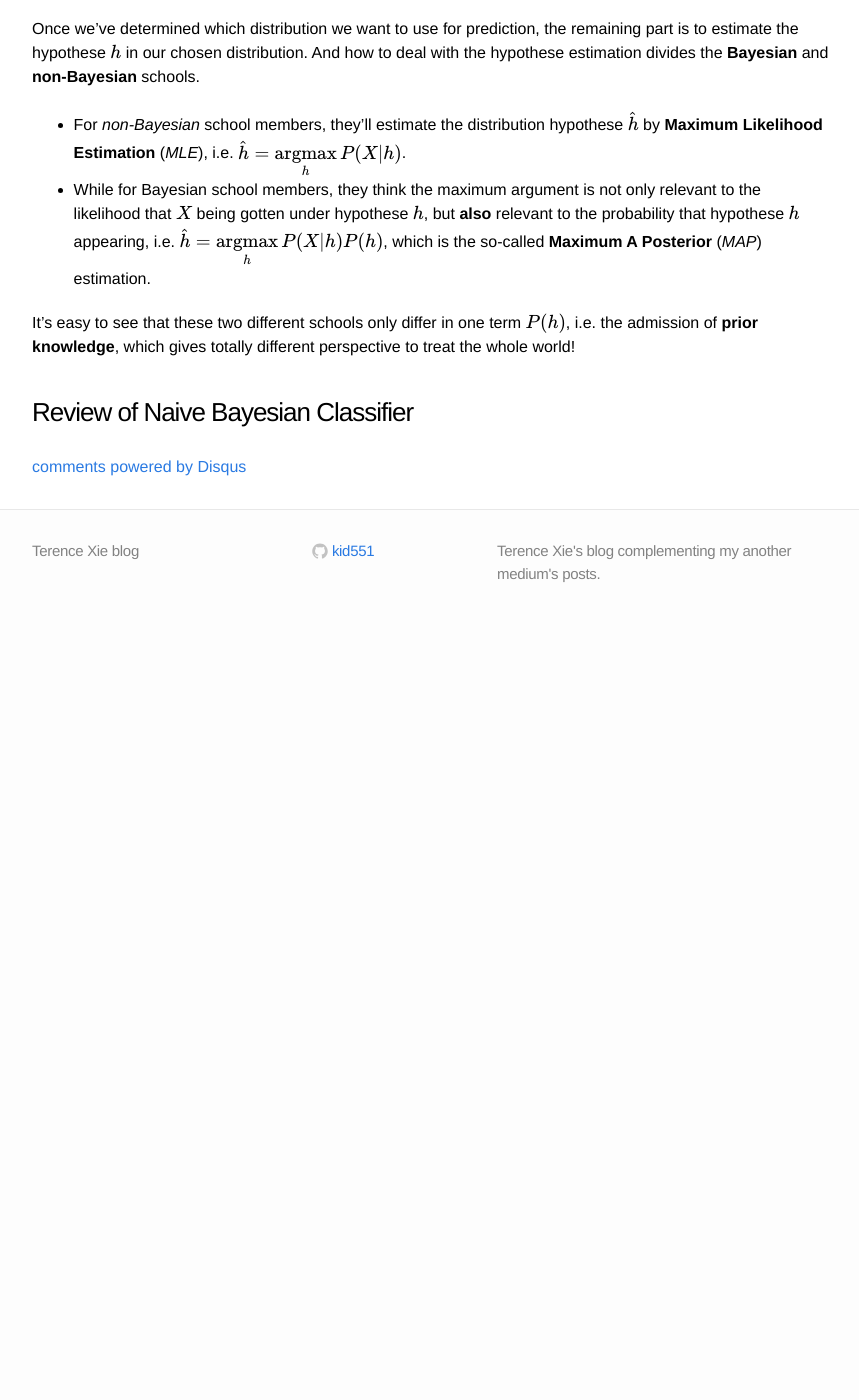
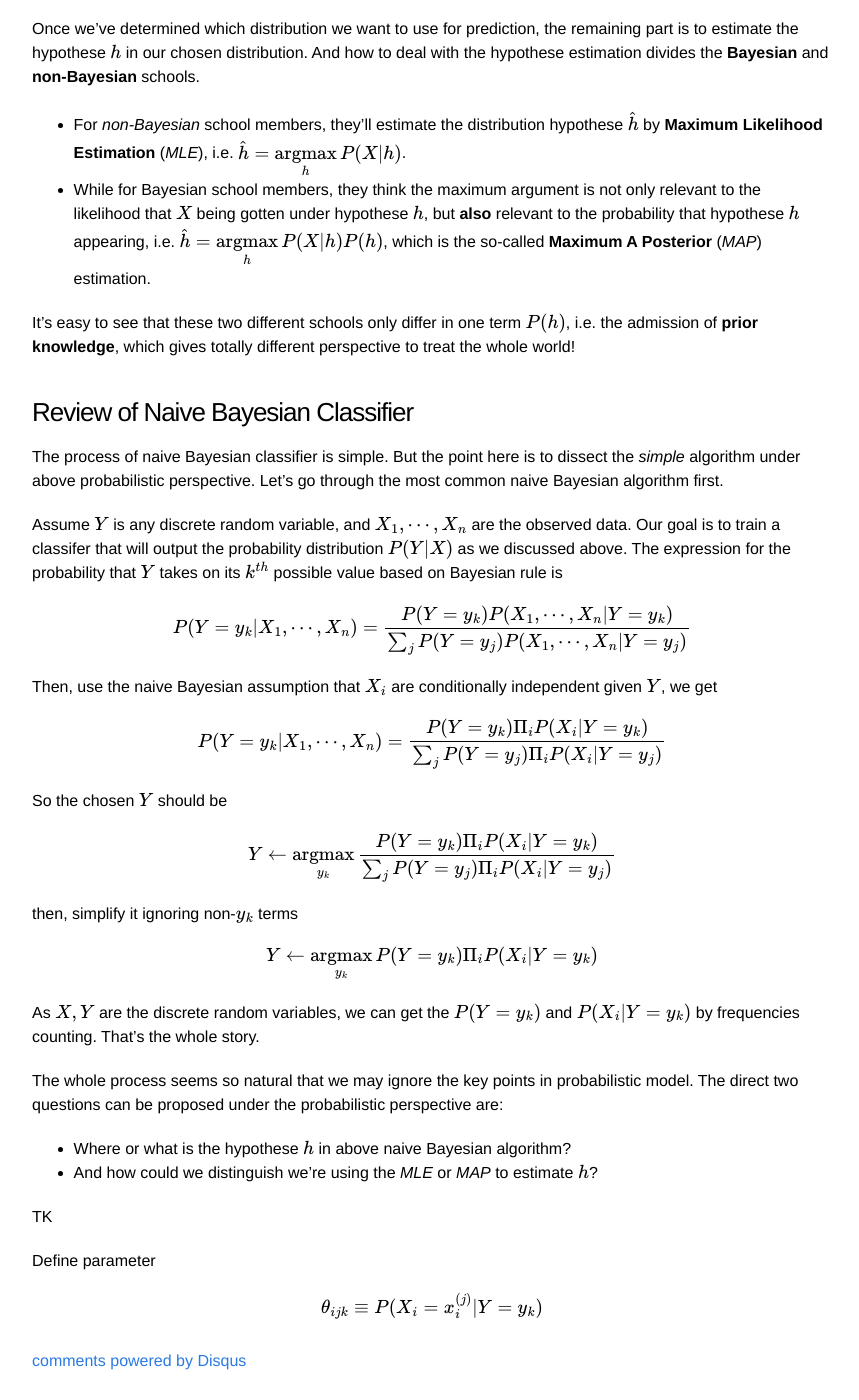
Before and after one commit to kid551/kid551.github.io, a Jekyll site: the page built from _posts/2016-10-25-bayesian-scenario.md, in a window 1280 px wide and 1400 px high, scrolled down 1285 px. Shown: the whole window, without its empty margins (208-1067 px from the left). Built offline with Jekyll 4.4.1, drawn with Linux system fonts in a browser that asks for light colours; formulas are drawn with MathJax 3; comment, search, counter and statistics services are not loaded; before the commit the page ends 1915 px from its top, so only the background shows below that.

Commit message:
Add contents for post Bayesian.

```diff
--- a/_posts/2016-10-25-bayesian-scenario.md
+++ b/_posts/2016-10-25-bayesian-scenario.md
@@ -44,3 +44,34 @@ It's easy to see that these two different schools only differ in one term $$P(h)
 
 
 ### Review of Naive Bayesian Classifier
+
+The process of naive Bayesian classifier is simple. But the point here is to dissect the *simple* algorithm under above probabilistic perspective. Let's go through the most common naive Bayesian algorithm first.
+
+Assume $$Y$$ is any discrete random variable, and $$X_1, \cdots, X_n$$ are the observed data. Our goal is to train a classifer that will output the probability distribution $$P(Y \vert X)$$ as we discussed above. The expression for the probability that $$Y$$ takes on its $$k^{th}$$ possible value based on Bayesian rule is
+
+$$P(Y=y_k \vert X_1, \cdots, X_n) = \frac{P(Y=y_k)P(X_1, \cdots, X_n \vert Y=y_k)}{\sum_j P(Y=y_j)P(X_1, \cdots, X_n \vert Y=y_j)}$$
+
+Then, use the naive Bayesian assumption that $$X_i$$ are conditionally independent given $$Y$$, we get
+
+$$P(Y=y_k \vert X_1, \cdots, X_n) = \frac{P(Y=y_k)\Pi_i P(X_i \vert Y=y_k)}{\sum_j P(Y=y_j)\Pi_i P(X_i \vert Y = y_j)}$$
+
+So the chosen $$Y$$ should be
+
+$$Y \leftarrow \underset{y_k}{\operatorname{argmax}}\frac{P(Y=y_k)\Pi_i P(X_i \vert Y=y_k)}{\sum_j P(Y=y_j)\Pi_i P(X_i \vert Y = y_j)}$$
+
+then, simplify it ignoring non-$$y_k$$ terms
+
+$$Y \leftarrow \underset{y_k}{\operatorname{argmax}}P(Y=y_k)\Pi_i P(X_i \vert Y=y_k)$$
+
+As $$X, Y$$ are the discrete random variables, we can get the $$P(Y=y_k)$$ and $$P(X_i \vert Y=y_k)$$ by frequencies counting. That's the whole story.
+
+The whole process seems so natural that we may ignore the key points in probabilistic model. The direct two questions can be proposed under the probabilistic perspective are:
+
+- Where or what is the hypothese $$h$$ in above naive Bayesian algorithm?
+- And how could we distinguish we're using the *MLE* or *MAP* to estimate $$h$$?
+
+TK
+
+Define parameter
+
+$$\theta_{ijk} \equiv P(X_i = x_i^{(j)} \vert Y = y_k)$$
```
